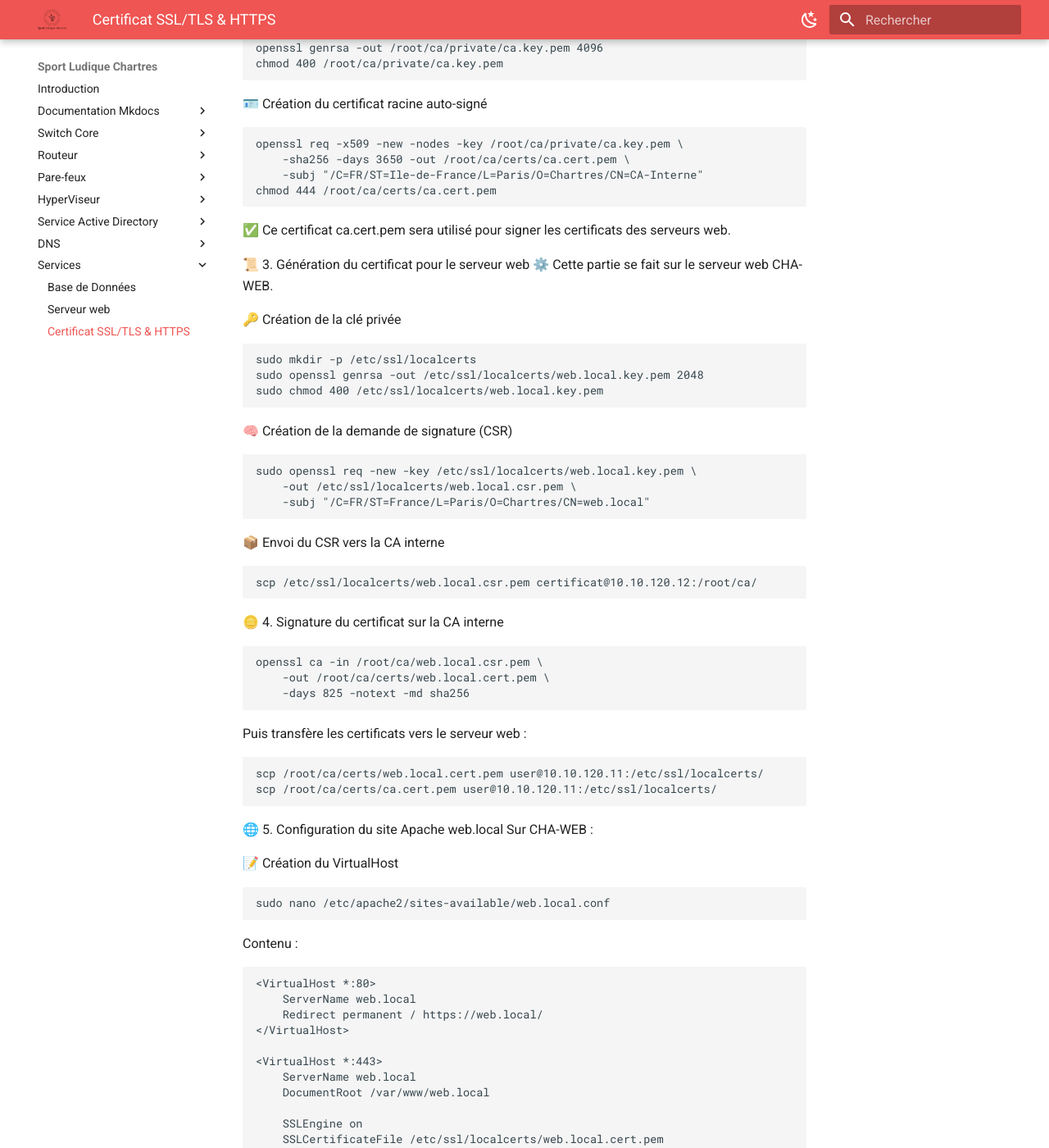
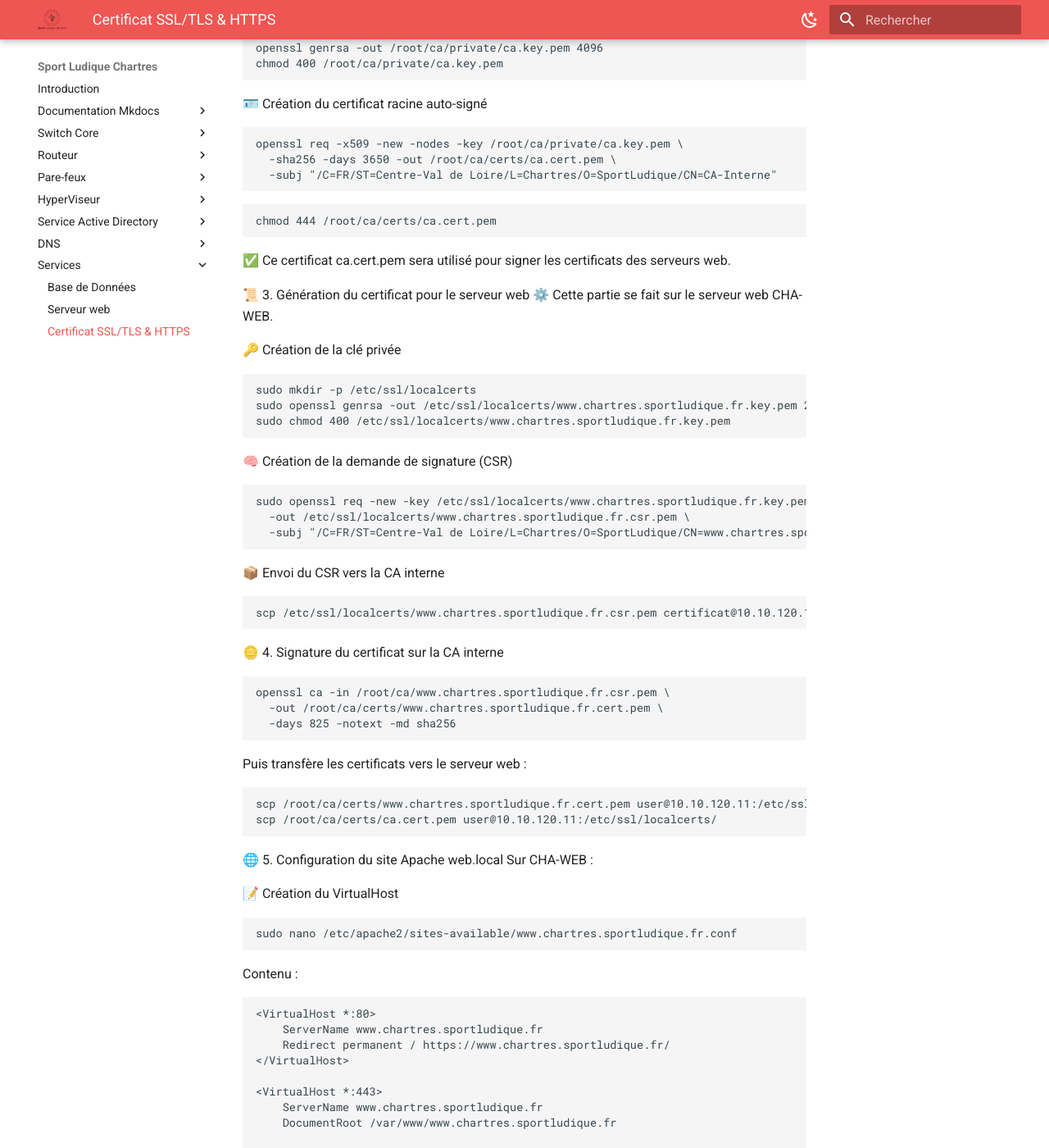
Before and after one commit to Sym-0ne/sport-ludique-Chartres, an MkDocs documentation site: the page built from docs/Services/https.md, in a window 1280 px wide and 1400 px high, scrolled down 916 px. Shown: the whole window at 82% size. Built offline with MkDocs 1.6.1 and Material for MkDocs 9.7.7, drawn with Linux system fonts in a browser that asks for light colours; some of the changed text lies outside the part shown.

Commit message:
modif doc tls

````diff
--- a/docs/Services/https.md
+++ b/docs/Services/https.md
@@ -44,8 +44,11 @@ chmod 400 /root/ca/private/ca.key.pem
 🪪 Création du certificat racine auto-signé
 ```
 openssl req -x509 -new -nodes -key /root/ca/private/ca.key.pem \
-    -sha256 -days 3650 -out /root/ca/certs/ca.cert.pem \
-    -subj "/C=FR/ST=Ile-de-France/L=Paris/O=Chartres/CN=CA-Interne"
+  -sha256 -days 3650 -out /root/ca/certs/ca.cert.pem \
+  -subj "/C=FR/ST=Centre-Val de Loire/L=Chartres/O=SportLudique/CN=CA-Interne"
+```
+
+```
 chmod 444 /root/ca/certs/ca.cert.pem
 ```
 
@@ -57,33 +60,35 @@ chmod 444 /root/ca/certs/ca.cert.pem
 🔑 Création de la clé privée
 ```
 sudo mkdir -p /etc/ssl/localcerts
-sudo openssl genrsa -out /etc/ssl/localcerts/web.local.key.pem 2048
-sudo chmod 400 /etc/ssl/localcerts/web.local.key.pem
+sudo openssl genrsa -out /etc/ssl/localcerts/www.chartres.sportludique.fr.key.pem 2048
+sudo chmod 400 /etc/ssl/localcerts/www.chartres.sportludique.fr.key.pem
 ```
 
 🧠 Création de la demande de signature (CSR)
 ```
-sudo openssl req -new -key /etc/ssl/localcerts/web.local.key.pem \
-    -out /etc/ssl/localcerts/web.local.csr.pem \
-    -subj "/C=FR/ST=France/L=Paris/O=Chartres/CN=web.local"
+sudo openssl req -new -key /etc/ssl/localcerts/www.chartres.sportludique.fr.key.pem \
+  -out /etc/ssl/localcerts/www.chartres.sportludique.fr.csr.pem \
+  -subj "/C=FR/ST=Centre-Val de Loire/L=Chartres/O=SportLudique/CN=www.chartres.sportludique.fr"
+
 ```
 
 📦 Envoi du CSR vers la CA interne
 ```
-scp /etc/ssl/localcerts/web.local.csr.pem certificat@10.10.120.12:/root/ca/
+scp /etc/ssl/localcerts/www.chartres.sportludique.fr.csr.pem certificat@10.10.120.12:/root/ca/
 ```
 
 🪙 4. Signature du certificat sur la CA interne
 ```
-openssl ca -in /root/ca/web.local.csr.pem \
-    -out /root/ca/certs/web.local.cert.pem \
-    -days 825 -notext -md sha256
+openssl ca -in /root/ca/www.chartres.sportludique.fr.csr.pem \
+  -out /root/ca/certs/www.chartres.sportludique.fr.cert.pem \
+  -days 825 -notext -md sha256
+
 ```
 
 Puis transfère les certificats vers le serveur web :
 
 ```
-scp /root/ca/certs/web.local.cert.pem user@10.10.120.11:/etc/ssl/localcerts/
+scp /root/ca/certs/www.chartres.sportludique.fr.cert.pem user@10.10.120.11:/etc/ssl/localcerts/
 scp /root/ca/certs/ca.cert.pem user@10.10.120.11:/etc/ssl/localcerts/
 ```
 
@@ -92,47 +97,49 @@ Sur CHA-WEB :
 
 📝 Création du VirtualHost
 ```
-sudo nano /etc/apache2/sites-available/web.local.conf
+sudo nano /etc/apache2/sites-available/www.chartres.sportludique.fr.conf
 ```
 
 Contenu :
 ```
 <VirtualHost *:80>
-    ServerName web.local
-    Redirect permanent / https://web.local/
+    ServerName www.chartres.sportludique.fr
+    Redirect permanent / https://www.chartres.sportludique.fr/
 </VirtualHost>
 
 <VirtualHost *:443>
-    ServerName web.local
-    DocumentRoot /var/www/web.local
+    ServerName www.chartres.sportludique.fr
+    DocumentRoot /var/www/www.chartres.sportludique.fr
 
     SSLEngine on
-    SSLCertificateFile /etc/ssl/localcerts/web.local.cert.pem
-    SSLCertificateKeyFile /etc/ssl/localcerts/web.local.key.pem
+    SSLCertificateFile /etc/ssl/localcerts/www.chartres.sportludique.fr.cert.pem
+    SSLCertificateKeyFile /etc/ssl/localcerts/www.chartres.sportludique.fr.key.pem
     SSLCACertificateFile /etc/ssl/localcerts/ca.cert.pem
 
-    <Directory /var/www/web.local>
+    <Directory /var/www/www.chartres.sportludique.fr>
         Options Indexes FollowSymLinks
         AllowOverride All
         Require all granted
     </Directory>
 
-    ErrorLog ${APACHE_LOG_DIR}/web.local-error.log
-    CustomLog ${APACHE_LOG_DIR}/web.local-access.log combined
+    ErrorLog ${APACHE_LOG_DIR}/www.chartres-error.log
+    CustomLog ${APACHE_LOG_DIR}/www.chartres-access.log combined
 </VirtualHost>
+
 ```
 
 📂 6. Organisation du site web
 ```
-sudo mkdir -p /var/www/web.local
-sudo mv /var/www/html/index.html /var/www/web.local/
-sudo chown -R www-data:www-data /var/www/web.local
-sudo chmod -R 755 /var/www/web.local
+sudo mkdir -p /var/www/www.chartres.sportludique.fr
+sudo mv /var/www/html/index.html /var/www/www.chartres.sportludique.fr/
+sudo chown -R www-data:www-data /var/www/www.chartres.sportludique.fr
+sudo chmod -R 755 /var/www/www.chartres.sportludique.fr
+
 ```
 
 ⚙️ 7. Activation du site et vérification
 ```
-sudo a2ensite web.local.conf
+sudo a2ensite www.chartres.sportludique.fr.conf
 sudo a2dissite 000-default.conf
 sudo apachectl configtest
 ```
@@ -150,7 +157,7 @@ sudo systemctl reload apache2
 🧪 8. Test du certificat SSL
 🔍 Test depuis le serveur web
 ```
-curl -Iv https://web.local --cacert /etc/ssl/localcerts/ca.cert.pem
+curl -Iv https://www.chartres.sportludique.fr --cacert /etc/ssl/localcerts/ca.cert.pem
 ```
 
 Résultat attendu :
````
